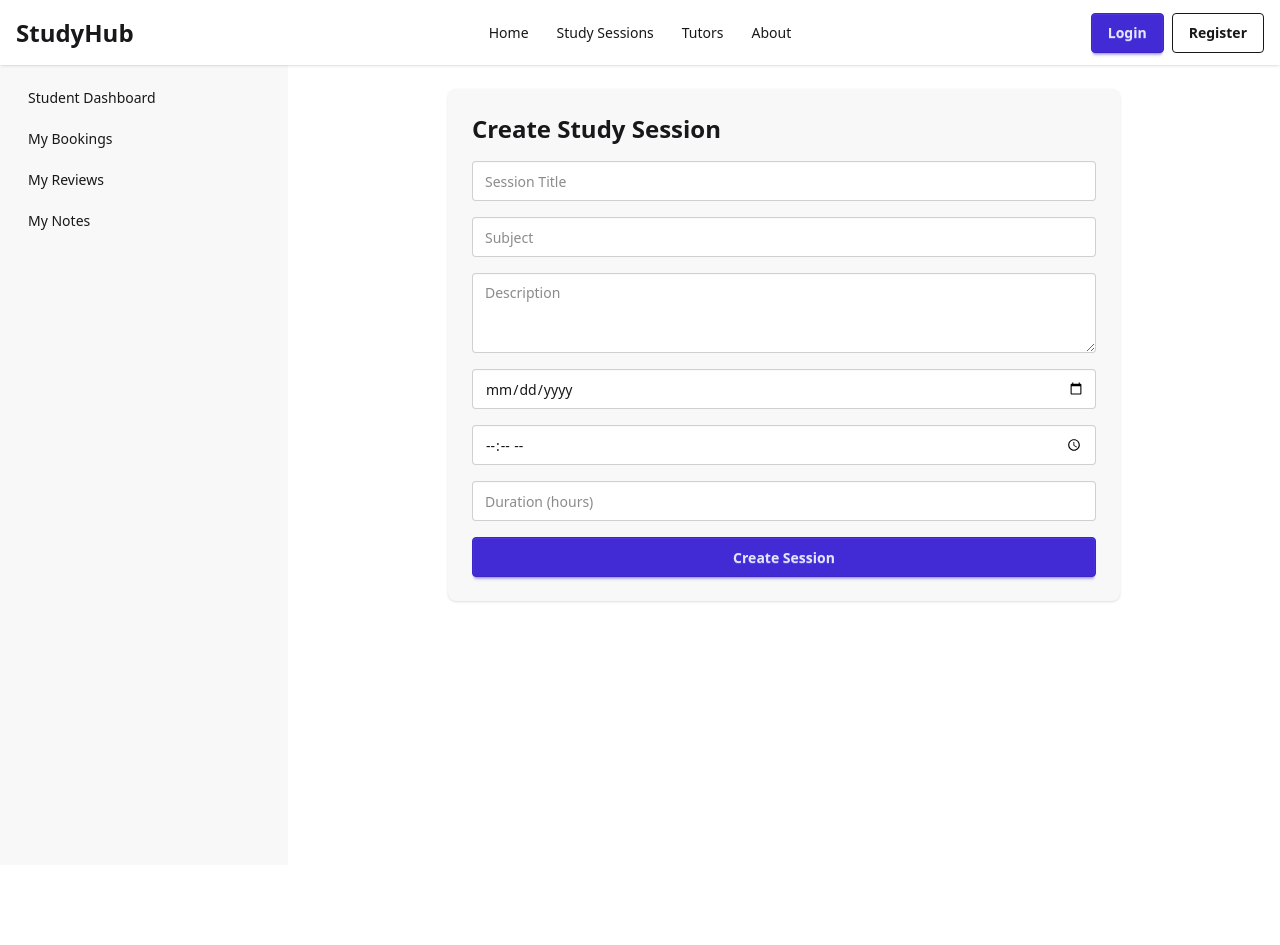
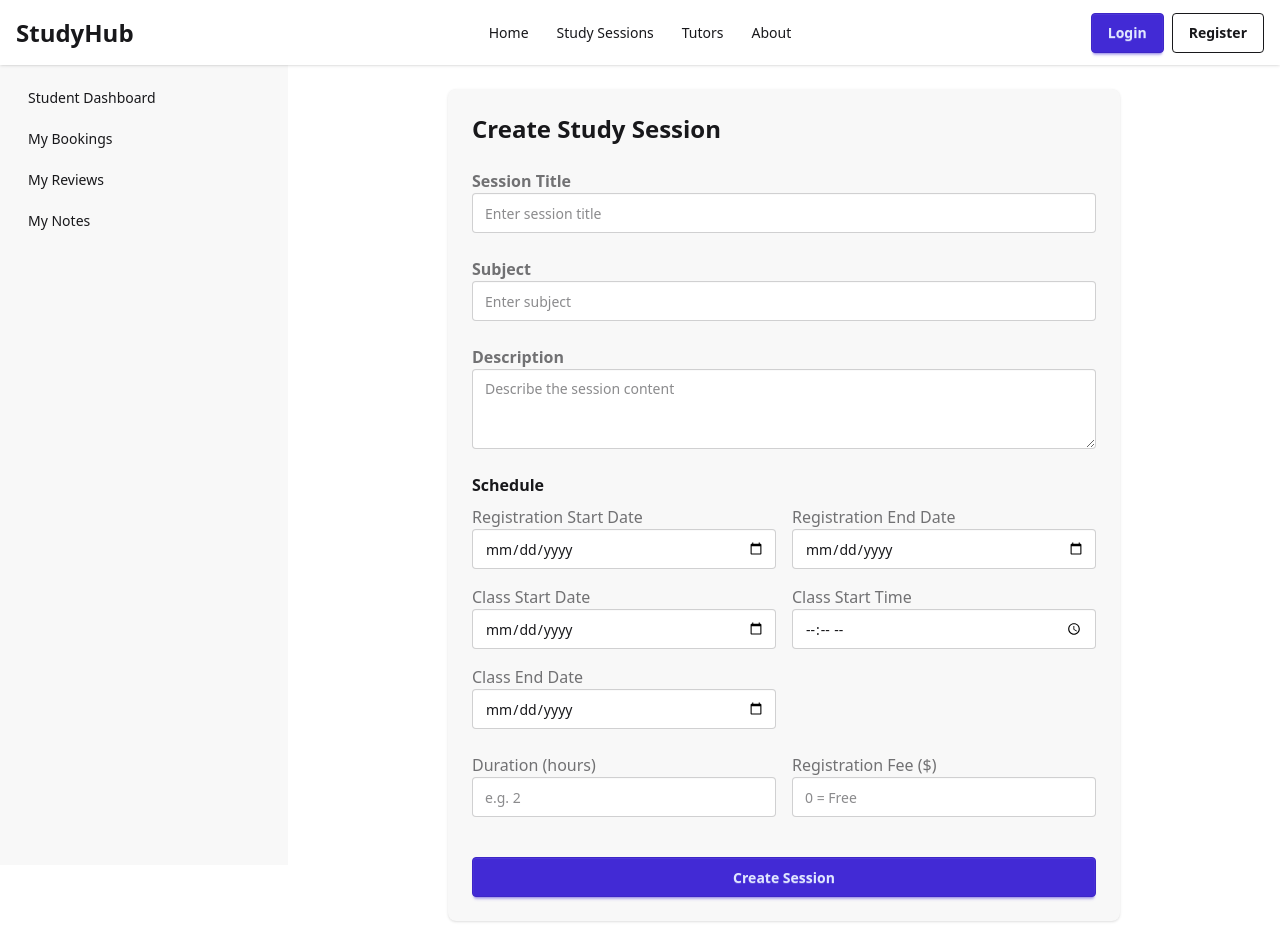
Before and after one commit to Mas-rafe/study-platform-client, a React (Vite) app: page /dashboard/add-session in a window 1280 px wide. Before the commit the page ends 865 px from the top, so only its background shows below. Built offline with nearby package versions, Linux system fonts and the light colour scheme; no server answers.

Commit message:
fixed manage users token issue

```diff
--- a/src/pages/Dashboard/AdminDashboard/ManageSessions.jsx
+++ b/src/pages/Dashboard/AdminDashboard/ManageSessions.jsx
@@ -1,13 +1,12 @@
 import { useQuery } from "@tanstack/react-query";
-
 import Swal from "sweetalert2";
 import useAxiosSecure from "../../../Hooks/UseAxiosSecure";
 
 const ManageSessions = () => {
   const axiosSecure = useAxiosSecure();
 
-  // fetch sessions from backend
-  const { data: sessions = [], refetch } = useQuery({
+  // fetch pending sessions from backend
+  const { data: sessions = [], refetch, isLoading } = useQuery({
     queryKey: ["sessions"],
     queryFn: async () => {
       const res = await axiosSecure.get("/sessions/pending");
@@ -15,8 +14,10 @@ const ManageSessions = () => {
     },
   });
 
-// approve session
+  if (isLoading) return <p className="text-center mt-10">Loading sessions...</p>;
+
   const handleApprove = async (id) => {
+    try {
       const res = await axiosSecure.patch(`/sessions/${id}/approve`);
       if (res.data.success) {
         Swal.fire("Approved!", "Session has been approved.", "success");
@@ -24,10 +25,13 @@ const handleApprove = async (id) => {
       } else {
         Swal.fire("Oops!", res.data.message || "Something went wrong.", "error");
       }
+    } catch (err) {
+      Swal.fire("Error!", err.message, "error");
+    }
   };
 
-// reject session
   const handleReject = async (id) => {
+    try {
       const res = await axiosSecure.patch(`/sessions/${id}/reject`);
       if (res.data.success) {
         Swal.fire("Rejected!", "Session has been rejected.", "error");
@@ -35,28 +39,40 @@ const handleReject = async (id) => {
       } else {
         Swal.fire("Oops!", res.data.message || "Something went wrong.", "error");
       }
+    } catch (err) {
+      Swal.fire("Error!", err.message, "error");
+    }
   };
 
   return (
-    <div>
-      <h2 className="text-2xl font-bold mb-4">Manage Sessions</h2>
+    <div className="p-6">
+      <h2 className="text-3xl font-bold mb-6">Manage Pending Sessions</h2>
+      {sessions.length === 0 ? (
+        <p className="text-center text-gray-500">No pending sessions at the moment.</p>
+      ) : (
         <div className="overflow-x-auto">
-        <table className="table w-full">
-          <thead>
+          <table className="table w-full table-auto border">
+            <thead className="bg-gray-100">
               <tr>
                 <th>#</th>
                 <th>Title</th>
                 <th>Tutor</th>
+                <th>Subject</th>
+                <th>Duration</th>
+                <th>Registration Ends</th>
                 <th>Status</th>
                 <th>Actions</th>
               </tr>
             </thead>
             <tbody>
               {sessions.map((session, idx) => (
-              <tr key={session._id}>
+                <tr key={session._id} className="hover:bg-gray-50">
                   <td>{idx + 1}</td>
                   <td>{session.title}</td>
-                <td>{session.tutorEmail}</td>
+                  <td>{session.tutorName} ({session.tutorEmail})</td>
+                  <td>{session.subject}</td>
+                  <td>{session.duration} hr</td>
+                  <td>{session.registrationEnd ? new Date(session.registrationEnd).toLocaleDateString() : "N/A"}</td>
                   <td>
                     <span
                       className={`badge ${
@@ -95,6 +111,7 @@ const handleReject = async (id) => {
             </tbody>
           </table>
         </div>
+      )}
     </div>
   );
 };
--- a/src/pages/Dashboard/StudySessionsForm/StudySessionsForm.jsx
+++ b/src/pages/Dashboard/StudySessionsForm/StudySessionsForm.jsx
@@ -1,14 +1,11 @@
-
 import Swal from "sweetalert2";
-
-
 import { useForm } from "react-hook-form";
 import useAxiosSecure from "../../../Hooks/UseAxiosSecure";
 import UseAuth from "../../../Hooks/UseAuth";
 
 const StudySessionsForm = () => {
   const { register, handleSubmit, reset } = useForm();
-  const axiosSecure = useAxiosSecure()
+  const axiosSecure = useAxiosSecure();
   const { user } = UseAuth();
 
   const onSubmit = async (data) => {
@@ -40,17 +37,114 @@ const StudySessionsForm = () => {
 
   return (
     <div className="max-w-2xl mx-auto p-6 bg-base-200 rounded-lg shadow">
-      <h2 className="text-2xl font-bold mb-4">Create Study Session</h2>
+      <h2 className="text-2xl font-bold mb-6">Create Study Session</h2>
 
-      <form onSubmit={handleSubmit(onSubmit)} className="space-y-4">
-        <input {...register("title", { required: true })} placeholder="Session Title" className="input input-bordered w-full" />
-        <input {...register("subject", { required: true })} placeholder="Subject" className="input input-bordered w-full" />
-        <textarea {...register("description")} placeholder="Description" className="textarea textarea-bordered w-full" />
-        <input type="date" {...register("date", { required: true })} className="input input-bordered w-full" />
-        <input type="time" {...register("time", { required: true })} className="input input-bordered w-full" />
-        <input type="number" {...register("duration", { required: true })} placeholder="Duration (hours)" className="input input-bordered w-full" />
+      <form onSubmit={handleSubmit(onSubmit)} className="space-y-6">
+        {/* Basic Info */}
+        <div>
+          <label className="label font-semibold">Session Title</label>
+          <input
+            {...register("title", { required: true })}
+            placeholder="Enter session title"
+            className="input input-bordered w-full"
+          />
+        </div>
 
-        <button type="submit" className="btn btn-primary w-full">Create Session</button>
+        <div>
+          <label className="label font-semibold">Subject</label>
+          <input
+            {...register("subject", { required: true })}
+            placeholder="Enter subject"
+            className="input input-bordered w-full"
+          />
+        </div>
+
+        <div>
+          <label className="label font-semibold">Description</label>
+          <textarea
+            {...register("description")}
+            placeholder="Describe the session content"
+            className="textarea textarea-bordered w-full"
+          />
+        </div>
+
+        {/* Schedule */}
+        <div>
+          <h3 className="font-semibold mb-2">Schedule</h3>
+          <div className="grid grid-cols-2 gap-4">
+            <div>
+              <label className="label">Registration Start Date</label>
+              <input
+                type="date"
+                {...register("registrationStart", { required: true })}
+                className="input input-bordered w-full"
+              />
+            </div>
+
+            <div>
+              <label className="label">Registration End Date</label>
+              <input
+                type="date"
+                {...register("registrationEnd", { required: true })}
+                className="input input-bordered w-full"
+              />
+            </div>
+
+            <div>
+              <label className="label">Class Start Date</label>
+              <input
+                type="date"
+                {...register("classStart", { required: true })}
+                className="input input-bordered w-full"
+              />
+            </div>
+
+            <div>
+              <label className="label">Class Start Time</label>
+              <input
+                type="time"
+                {...register("classStartTime", { required: true })}
+                className="input input-bordered w-full"
+              />
+            </div>
+
+            <div>
+              <label className="label">Class End Date</label>
+              <input
+                type="date"
+                {...register("classEnd", { required: true })}
+                className="input input-bordered w-full"
+              />
+            </div>
+          </div>
+        </div>
+
+        {/* Duration & Fee */}
+        <div className="grid grid-cols-2 gap-4">
+          <div>
+            <label className="label">Duration (hours)</label>
+            <input
+              type="number"
+              {...register("duration", { required: true, min: 1 })}
+              placeholder="e.g. 2"
+              className="input input-bordered w-full"
+            />
+          </div>
+
+          <div>
+            <label className="label">Registration Fee ($)</label>
+            <input
+              type="number"
+              {...register("registrationFee", { required: true, min: 0 })}
+              placeholder="0 = Free"
+              className="input input-bordered w-full"
+            />
+          </div>
+        </div>
+
+        <button type="submit" className="btn btn-primary w-full mt-4">
+          Create Session
+        </button>
       </form>
     </div>
   );
--- /dev/null
+++ b/src/pages/StudySessionsPage/SessionDetails/SessionDetails.jsx
@@ -0,0 +1,93 @@
+import { useParams } from "react-router";
+import { useQuery } from "@tanstack/react-query";
+
+
+
+import useAxiosSecure from "../../../Hooks/UseAxiosSecure";
+import UseAuth from "../../../Hooks/UseAuth";
+import { Button } from "../../../Components/UI/button";
+
+const SessionDetails = () => {
+  const { id } = useParams();
+  const axiosSecure = useAxiosSecure();
+  const { role, email } = UseAuth(); // get logged-in user info
+
+  // Fetch session info
+  const { data: session, isLoading } = useQuery({
+    queryKey: ["session", id],
+    queryFn: async () => {
+      const res = await axiosSecure.get(`/sessions/${id}`);
+      return res.data;
+    },
+  });
+
+  // Fetch session reviews
+  const { data: reviews = [] } = useQuery({
+    queryKey: ["sessionReviews", id],
+    queryFn: async () => {
+      const res = await axiosSecure.get(`/reviews/${id}`);
+      return res.data;
+    },
+  });
+
+  if (isLoading) return <p>Loading session details...</p>;
+
+  const registrationClosed = new Date(session.registrationEnd) < new Date();
+  const canBook = !registrationClosed && role === "student";
+
+  const handleBookNow = () => {
+    if (!canBook) return;
+    if (session.registrationFee > 0) {
+      // Redirect to payment page
+      window.location.href = `/payment/${session._id}`;
+    } else {
+      // Book directly via API
+      axiosSecure.post("/bookings", {
+        sessionId: session._id,
+        studentEmail: email,
+        tutorEmail: session.tutorEmail,
+      }).then(() => alert("Session booked successfully!"));
+    }
+  };
+
+  return (
+    <div className="p-6 max-w-4xl mx-auto">
+      <h1 className="text-3xl font-bold mb-2">{session.title}</h1>
+      <p className="text-gray-700 mb-2">Tutor: {session.tutorName}</p>
+      <p className="text-gray-700 mb-2">Average Rating: {session.averageRating || "N/A"}</p>
+      <p className="mb-4">{session.description}</p>
+
+      <ul className="mb-4">
+        <li>Registration Start: {new Date(session.registrationStart).toLocaleDateString()}</li>
+        <li>Registration End: {new Date(session.registrationEnd).toLocaleDateString()}</li>
+        <li>Class Start: {new Date(session.classStart).toLocaleString()}</li>
+        <li>Class End: {new Date(session.classEnd).toLocaleString()}</li>
+        <li>Duration: {session.duration}</li>
+        <li>Registration Fee: {session.registrationFee === 0 ? "Free" : `$${session.registrationFee}`}</li>
+      </ul>
+
+      <Button onClick={handleBookNow} disabled={!canBook}>
+        {registrationClosed ? "Registration Closed" : "Book Now"}
+      </Button>
+
+      <div className="mt-6">
+        <h2 className="text-2xl font-bold mb-2">Reviews</h2>
+        {reviews.length === 0 ? (
+          <p>No reviews yet.</p>
+        ) : (
+          <ul>
+            {reviews.map((r) => (
+              <li key={r._id} className="mb-2 border p-2 rounded">
+                <p className="font-semibold">{r.studentName}</p>
+                <p>{r.comment}</p>
+                <p>Rating: {r.rating}</p>
+              </li>
+            ))}
+          </ul>
+        )}
+      </div>
+    </div>
+  );
+};
+
+export default SessionDetails;
--- a/src/pages/StudySessionsPage/StudySessionsPage.jsx
+++ b/src/pages/StudySessionsPage/StudySessionsPage.jsx
@@ -2,7 +2,7 @@ import { useQuery } from "@tanstack/react-query";
 import useAxiosSecure from "../../Hooks/UseAxiosSecure";
 import { Card, CardContent } from "../../Components/UI/card";
 import { Button } from "../../Components/UI/button";
-import { Link, Navigate } from "react-router";
+import { Link, Navigate, Outlet,  } from "react-router";
 import Swal from "sweetalert2";
 import UseAuth from "../../Hooks/UseAuth";
 
@@ -65,7 +65,7 @@ const StudySessionsPage = () => {
                 </div>
 
                 <div className="mt-4">
-                  <Link to={`/study-sessions/${session._id}`}>
+                  <Link to={`/session-details/${session._id}`}>
                     <Button className="w-full">Read More</Button>
                   </Link>
                 </div>
@@ -74,6 +74,7 @@ const StudySessionsPage = () => {
           ))}
         </div>
       )}
+
     </div>
   );
 };
```
Also changed, not shown: src/Contexts/AuthProvider.jsx (+14 -2 lines), src/router/Router.jsx (+11 -1 lines). Lines whose indentation alone changed are shown as unchanged.
